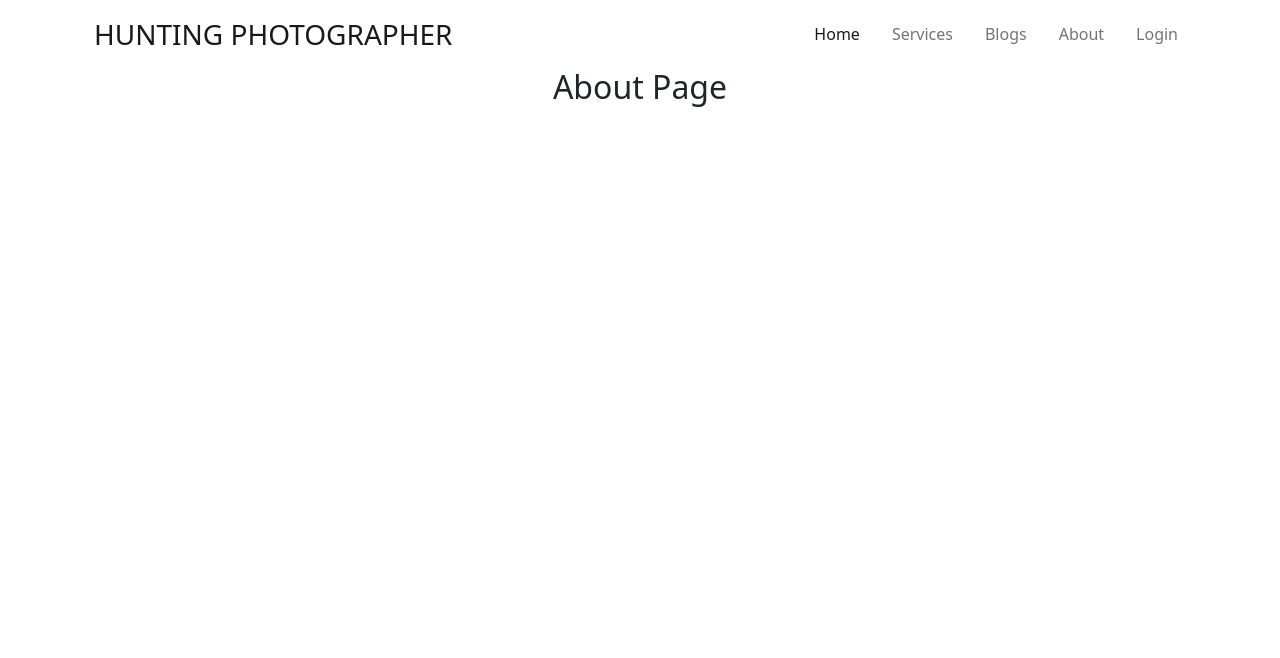
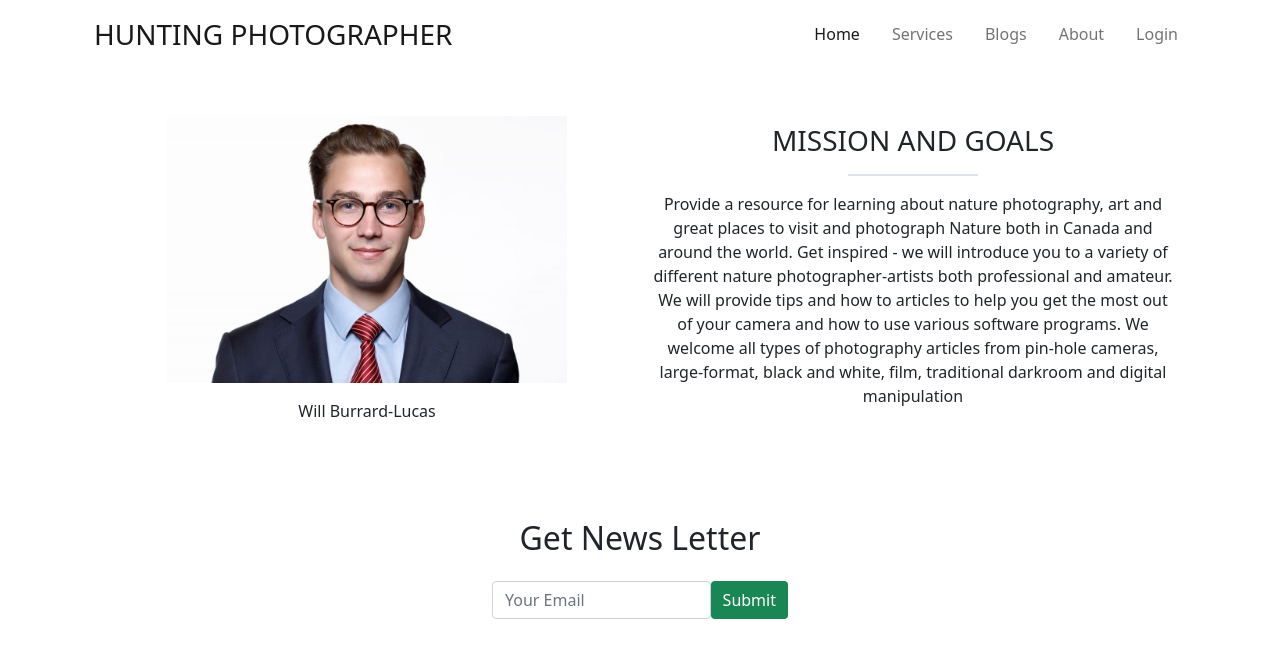
Before and after one commit to SumonsNote/hunting-photographer, a React (Create React App) app: page /about in a window 1280 px wide. Shown: the top 658 px of the page. Built offline with nearby package versions, Linux system fonts and the light colour scheme; no server answers.

Commit message:
setup about page

```diff
--- a/src/App.js
+++ b/src/App.js
@@ -10,6 +10,7 @@ import Checkout from './Pages/Checkout';
 import RequiredAuth from './Pages/RequiredAuth';
 import Register from './Authentication/Register';
 import Page404 from './NotFoundPage/Page404';
+import Footer from './ShareFiles/Footer';
 
 function App() {
   return (
@@ -28,6 +29,7 @@ function App() {
         }></Route>
         <Route path='*' element={<Page404></Page404>}></Route>
       </Routes>
+      <Footer></Footer>
     </div>
   );
 }
--- a/src/Pages/About.js
+++ b/src/Pages/About.js
@@ -1,9 +1,27 @@
 import React from 'react';
+import profile from '../Images/profile.jpg'
 
 const About = () => {
     return (
-        <div>
-            <h2>About Page</h2>
+        <div className='py-5'>
+            <div className="row mx-auto container">
+                <div className='col-6'>
+                    <img style={{ width: '400px' }} src={profile} alt="" />
+                    <p className='py-3'>Will Burrard-Lucas</p>
+                </div>
+                <div className='col-6'>
+                    <h2 className='fs-3 text-uppercase py-2'>mission and goals</h2>
+                    <div className='border-bottom border-2 bg bg-success w-25 ms-auto container mb-3'></div>
+                    <p>Provide a resource for learning about nature photography, art and great places to visit and photograph Nature both in Canada and around the world. Get inspired - we will introduce you to a variety of different nature photographer-artists both professional and amateur. We will provide tips and how to articles to help you get the most out of your camera and how to use various software programs. We welcome all types of photography articles from pin-hole cameras, large-format, black and white, film, traditional darkroom and digital manipulation</p>
+                </div>
+            </div>
+            <div className='py-5'>
+                <h2 className='py-3'>Get News Letter</h2>
+                <div className='d-flex justify-content-between align-content-center container w-25'>
+                    <input type="email" class="form-control" id="exampleInputEmail1" aria-describedby="emailHelp" placeholder='Your Email' />
+                    <button className='btn btn-success border-0'>Submit</button>
+                </div>
+            </div>
         </div>
     );
 };
--- a/src/Pages/Home.js
+++ b/src/Pages/Home.js
@@ -2,8 +2,9 @@ import React from 'react';
 
 const Home = () => {
     return (
-        <div>
-            <h2>Home Page</h2>
+        <div className='home-page'>
+            {/* <button>Explore Photographers</button>
+            <button>Explore Photographs</button> */}
         </div>
     );
 };
--- a/src/ShareFiles/Footer.js
+++ b/src/ShareFiles/Footer.js
@@ -2,9 +2,7 @@ import React from 'react';
 
 const Footer = () => {
     return (
-        <div>
-            <h2>Footer</h2>
-        </div>
+        <div></div>
     );
 };
 
--- a/src/ShareFiles/Navbar.js
+++ b/src/ShareFiles/Navbar.js
@@ -21,7 +21,8 @@ const Navbar = () => {
         <p className='text-danger'>Error: {error}</p>
     }
     return (
-        <nav className="navbar navbar-expand-lg navbar-light container">
+        <section>
+            <nav className="navbar navbar-expand-lg navbar-light container">
             <div className="container-fluid">
                 <Link className="navbar-brand text fs-3 text-uppercase " to='/'>Hunting Photographer</Link>
                 <button className="navbar-toggler" type="button" data-bs-toggle="collapse" data-bs-target="#navbarNavAltMarkup" aria-controls="navbarNavAltMarkup" aria-expanded="false" aria-label="Toggle navigation">
@@ -41,6 +42,7 @@ const Navbar = () => {
                 </div>
             </div>
         </nav>
+        </section>
     );
 };
 
```
Also changed, not shown: src/Images/home-page-1.jpg (added), src/Images/profile.jpg (added).
